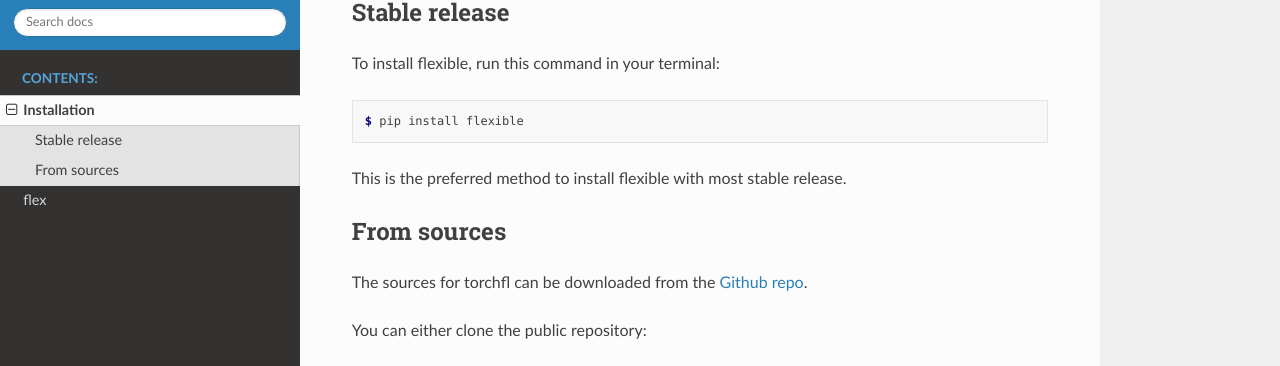
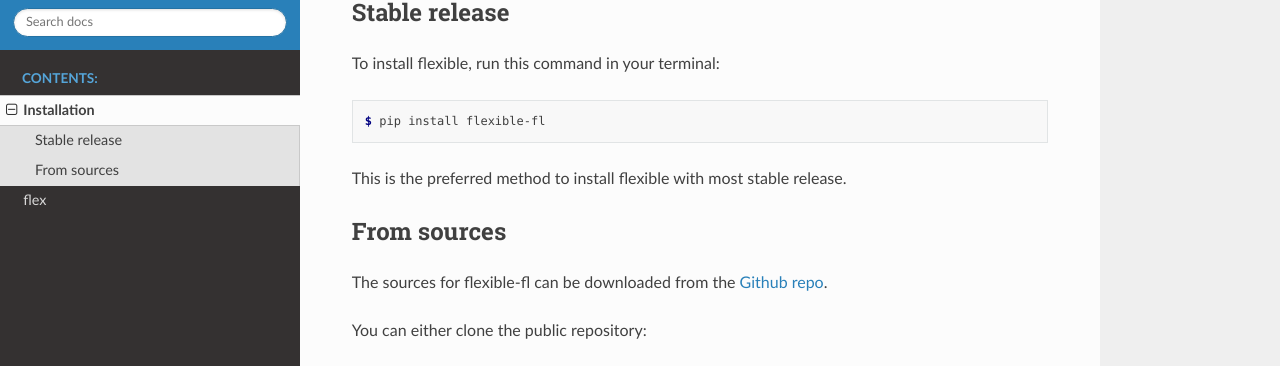
Before and after one commit to FLEXible-FL/FLEXible, a Sphinx documentation site: the page built from docs/source/installation.rst, in a window 1280 px wide and 1107 px high. Shown: the part 164-530 px from the top of the window. Built offline with Sphinx 7.4.7 and the Read the Docs theme 2.0.0, drawn with Linux system fonts in a browser that asks for light colours.

Commit message:
Update new logo. Update installation.rst to match the README. Updated Readme to print the new logo

```diff
--- a/docs/source/installation.rst
+++ b/docs/source/installation.rst
@@ -12,7 +12,7 @@ To install flexible, run this command in your terminal:
 
 .. code-block:: console
 
-    $ pip install flexible
+    $ pip install flexible-fl
 
 This is the preferred method to install flexible with most stable release.
 
@@ -20,7 +20,7 @@ This is the preferred method to install flexible with most stable release.
 From sources
 ------------
 
-The sources for torchfl can be downloaded from the `Github repo`_.
+The sources for flexible-fl can be downloaded from the `Github repo`_.
 
 You can either clone the public repository:
 
```
Also changed, not shown: README.md (+1 -1 lines), FLEXible_Logo.png (added).
